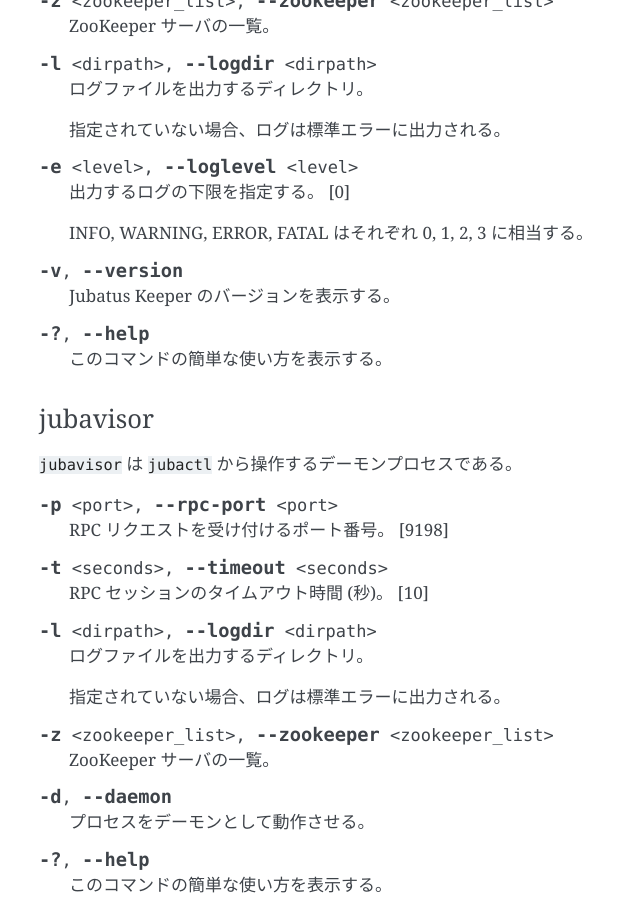
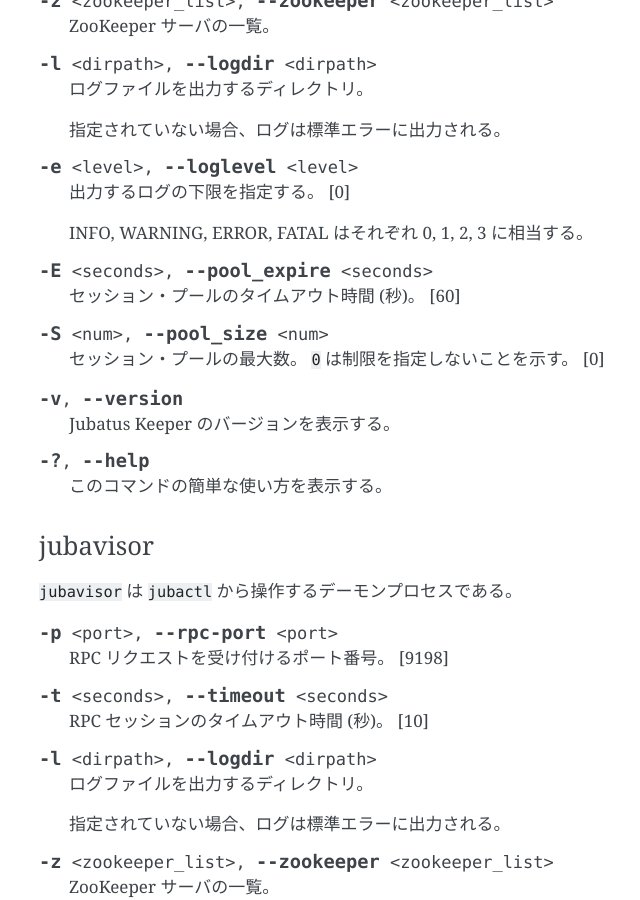
Before and after one commit to jubatus/website, a Sphinx documentation site: the page built from source/ja/commands.rst, in a window 1280 px wide and 900 px high, scrolled down 2752 px. Shown: the whole window, without its empty margins (381-1021 px from the left). Built offline with Sphinx 7.4.7, drawn with Linux system fonts in a browser that asks for light colours; the version number could not be read and is left out.

Commit message:
add -E and -S options to keeper

```diff
--- a/source/ja/commands.rst
+++ b/source/ja/commands.rst
@@ -152,6 +152,14 @@
    出力するログの下限を指定する。 [0]
 
    INFO, WARNING, ERROR, FATAL はそれぞれ 0, 1, 2, 3 に相当する。
+
+.. option:: -E <seconds>, --pool_expire <seconds>
+
+   セッション・プールのタイムアウト時間 (秒)。 [60]
+
+.. option:: -S <num>, --pool_size <num>
+
+   セッション・プールの最大数。 ``0`` は制限を指定しないことを示す。 [0]
 
 .. option:: -v, --version
 
```
Also changed, not shown: source/en/commands.rst (+8 -0 lines).
